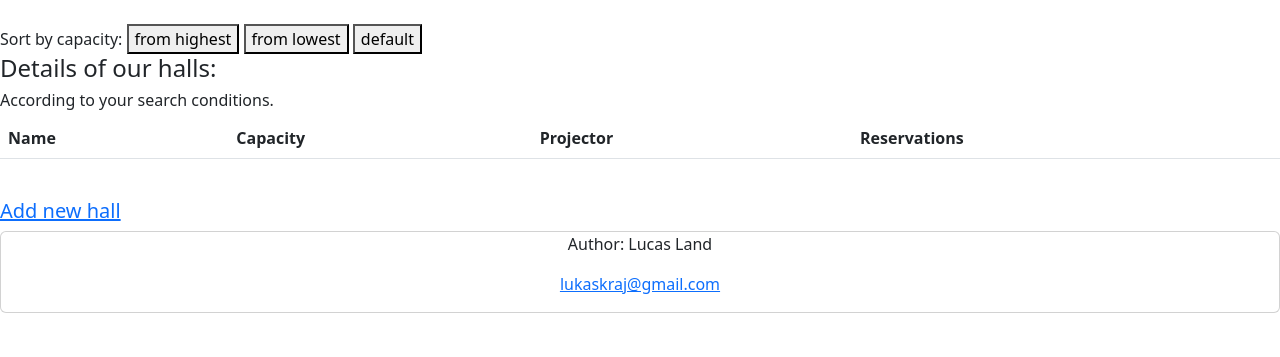
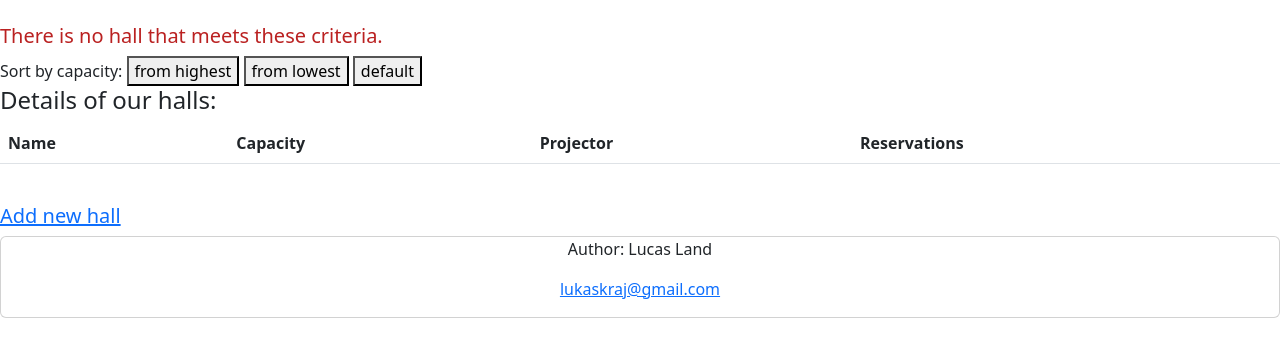
Before and after one commit to Wookie69Land/conference-room-service, a Django app: page /search/1/1/1 in a window 1280 px wide. Shown: the part 56-413 px from the top of the page. Run offline with Django 4.2, Linux system fonts and the light colour scheme; data that the repository does not hold is empty.

Commit message:
conf_app: added message for empty search

```diff
--- a/django_app/conf_app/templates/show_halls_details.html
+++ b/django_app/conf_app/templates/show_halls_details.html
@@ -1,5 +1,6 @@
 {% extends 'main.html' %}
 {% block show_halls_details %}
+    <h5 style="color: #ba2121">{% if message %}{{ message }}{% endif %}</h5>
     <form id="submit_area" method="POST">
         {% csrf_token %}
     <label>Sort by capacity:
@@ -9,7 +10,6 @@
     </label>
     </form>
     <h4>Details of our halls:</h4>
-    <h6>{% if message %}{{ message }}{% endif %}</h6>
     <table class="table table-striped">
         <thead>
             <th>Name</th>
--- a/django_app/conf_app/templates/show_reservations.html
+++ b/django_app/conf_app/templates/show_reservations.html
@@ -1,6 +1,6 @@
 {% extends 'main.html' %}
 {% block show_reservations %}
-    <h4 style="color: #ba2121">{% if message %}{{ message }}{% endif %}</h4>
+    <h5 style="color: #ba2121">{% if message %}{{ message }}{% endif %}</h5>
     <form id="submit_area" method="POST">
         {% csrf_token %}
     <label>Sort by date:
--- a/django_app/conf_app/views.py
+++ b/django_app/conf_app/views.py
@@ -217,7 +217,10 @@ def find_halls(request, hall_id, capacity, projector):
         halls = halls.exclude(projector=False)
     else:
         halls = halls.exclude(projector=True)
-    message = 'According to your search conditions.'
+    if len(halls) != 0:
+        message = 'According to your search conditions.'
+    else:
+        message = 'There is no hall that meets these criteria.'
     return render(request, 'show_halls_details.html', context={'halls': halls, 'reservations': reservations, 'message': message})
 
 def edit_reservation(request, id):
@@ -310,5 +313,8 @@ def find_res(request, date, hall_id, word):
             reservations = Reservation.objects.filter(description__icontains=word)
     if word == '0' and hall_id == '0' and date == '0000-00-00':
         reservations = Reservation.objects.all()
-    message = 'According to your search conditions.'
+    if len(reservations) != 0:
+        message = 'According to your search conditions.'
+    else:
+        message = 'There is no reservations that meets these criteria.'
     return render(request, 'show_reservations.html', context={'reservations': reservations, 'message': message})
```
